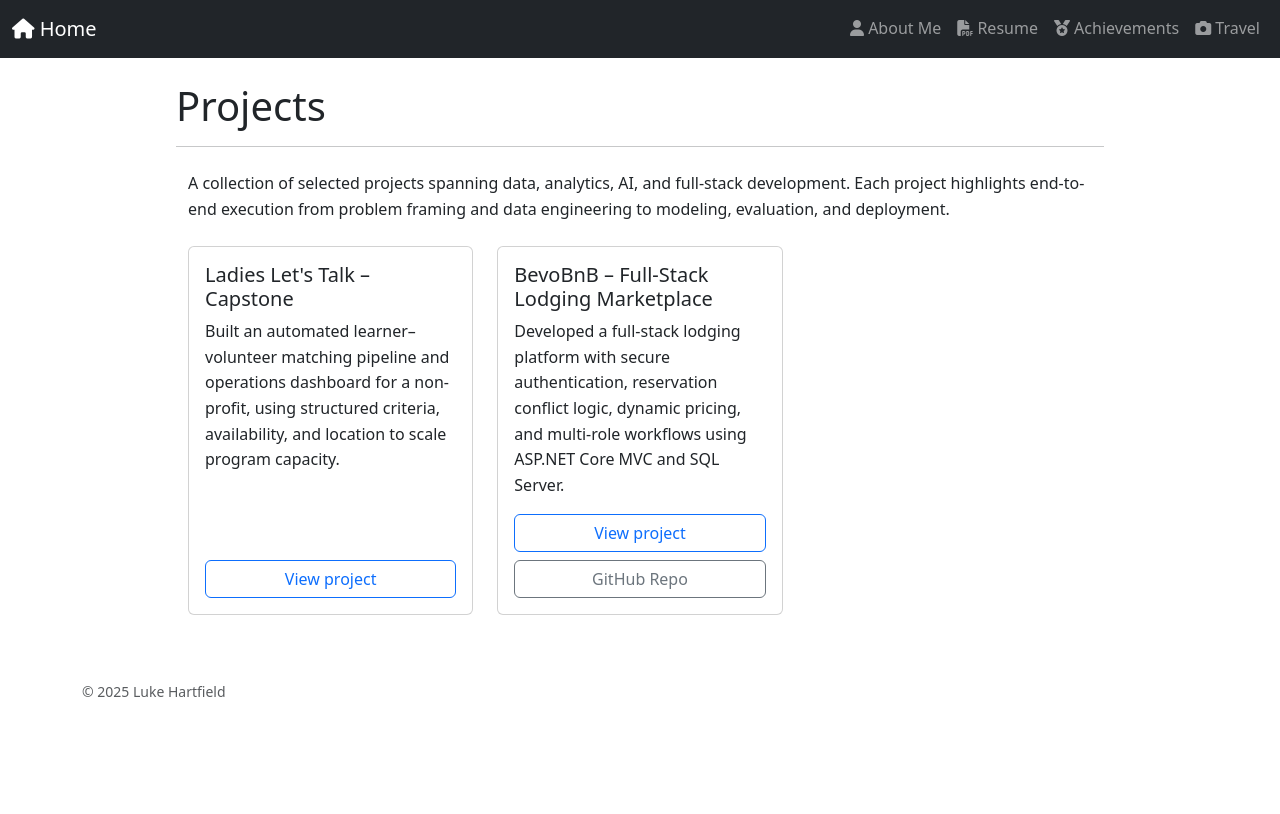
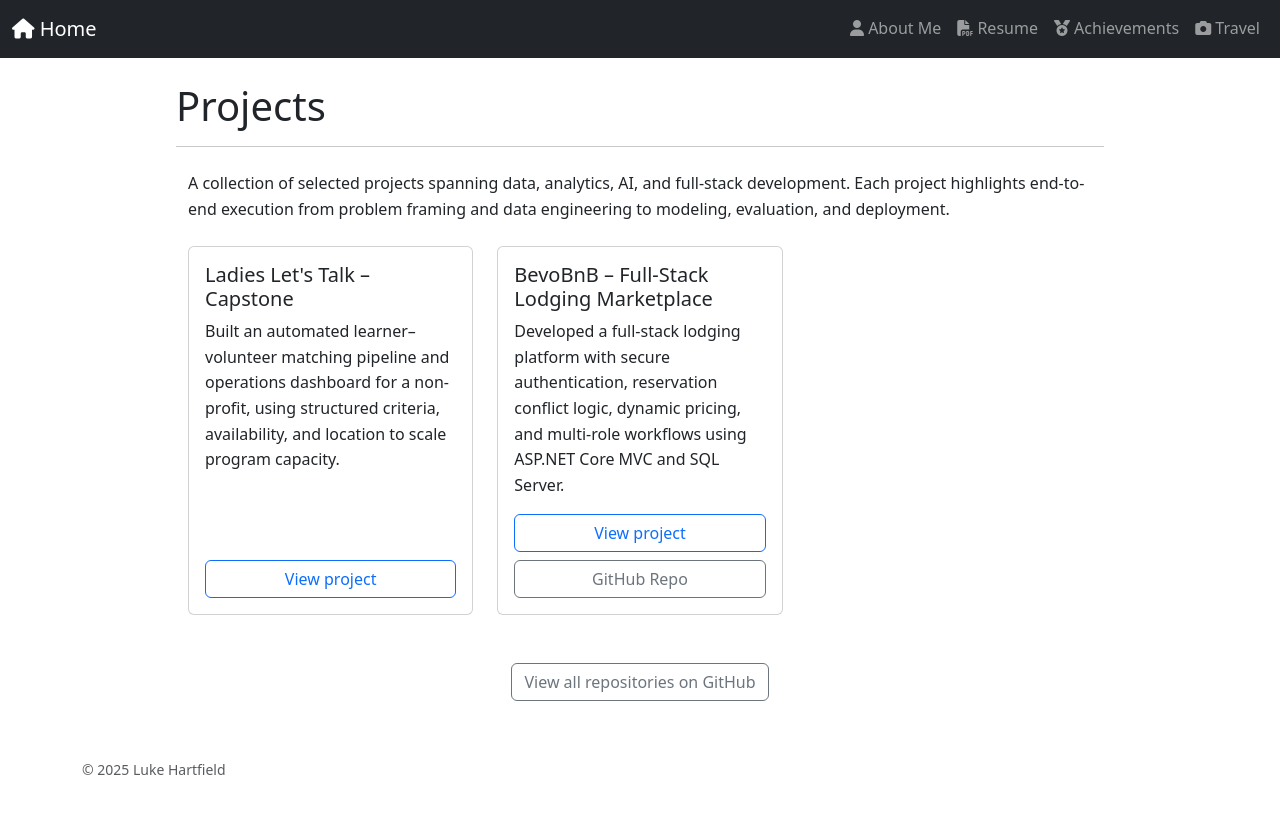
Before and after one commit to lukehartfield/lukehartfield.github.io, a Jekyll site: the page built from projects/index.md, in a window 1280 px wide. Shown: the top 814 px of the page. Built offline with Jekyll 4.4.1, drawn with Linux system fonts in a browser that asks for light colours.

Commit message:
Update index.md

```diff
--- a/projects/index.md
+++ b/projects/index.md
@@ -48,3 +48,10 @@ redirect_from: [/Home/Projects]
     </div>
   </div>
 </div>
+
+
+<p class="text-center mt-4">
+  <a href="https://github.com/lukehartfield" target="_blank" class="btn btn-outline-secondary">
+    View all repositories on GitHub
+  </a>
+</p>
```
